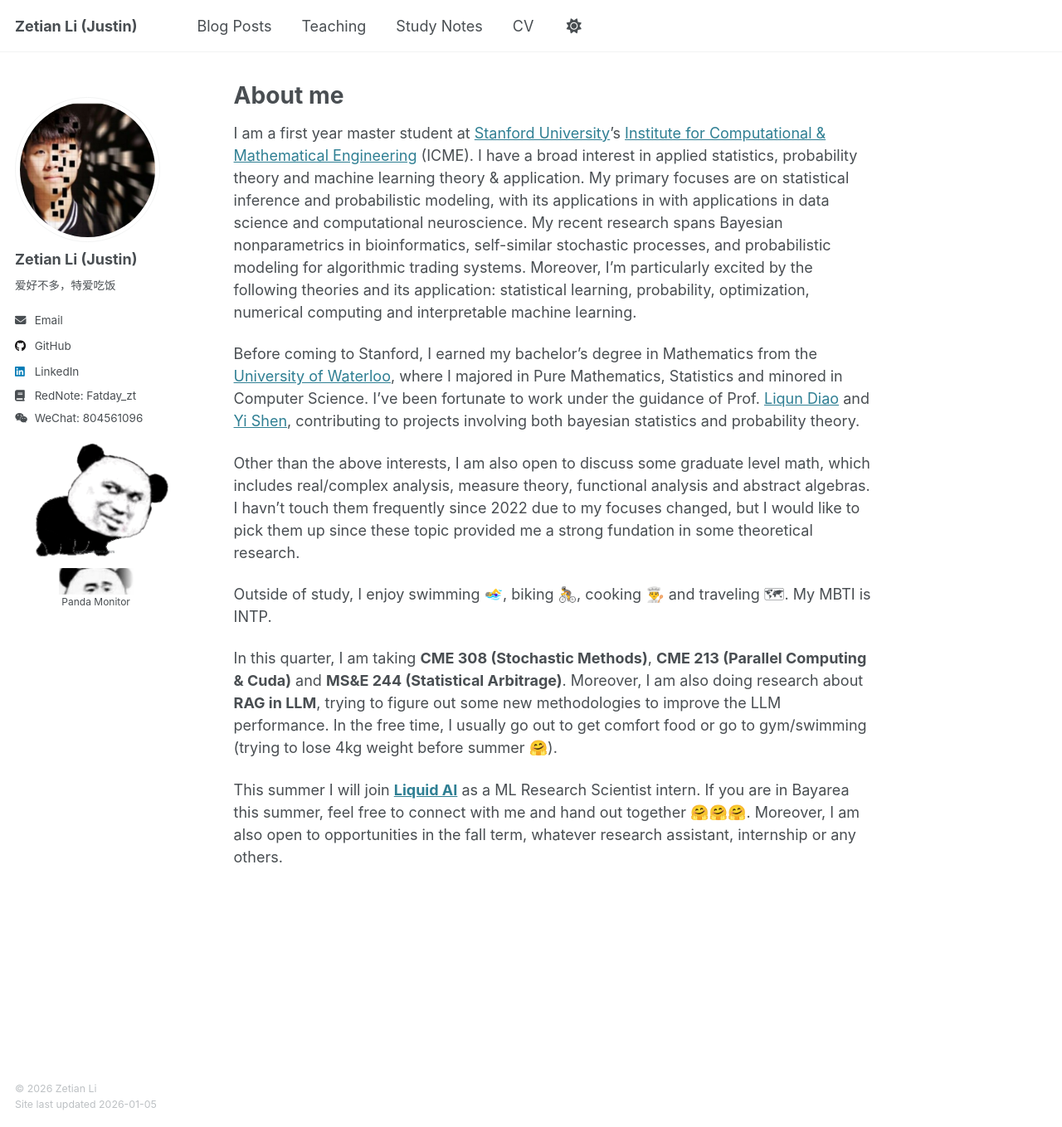
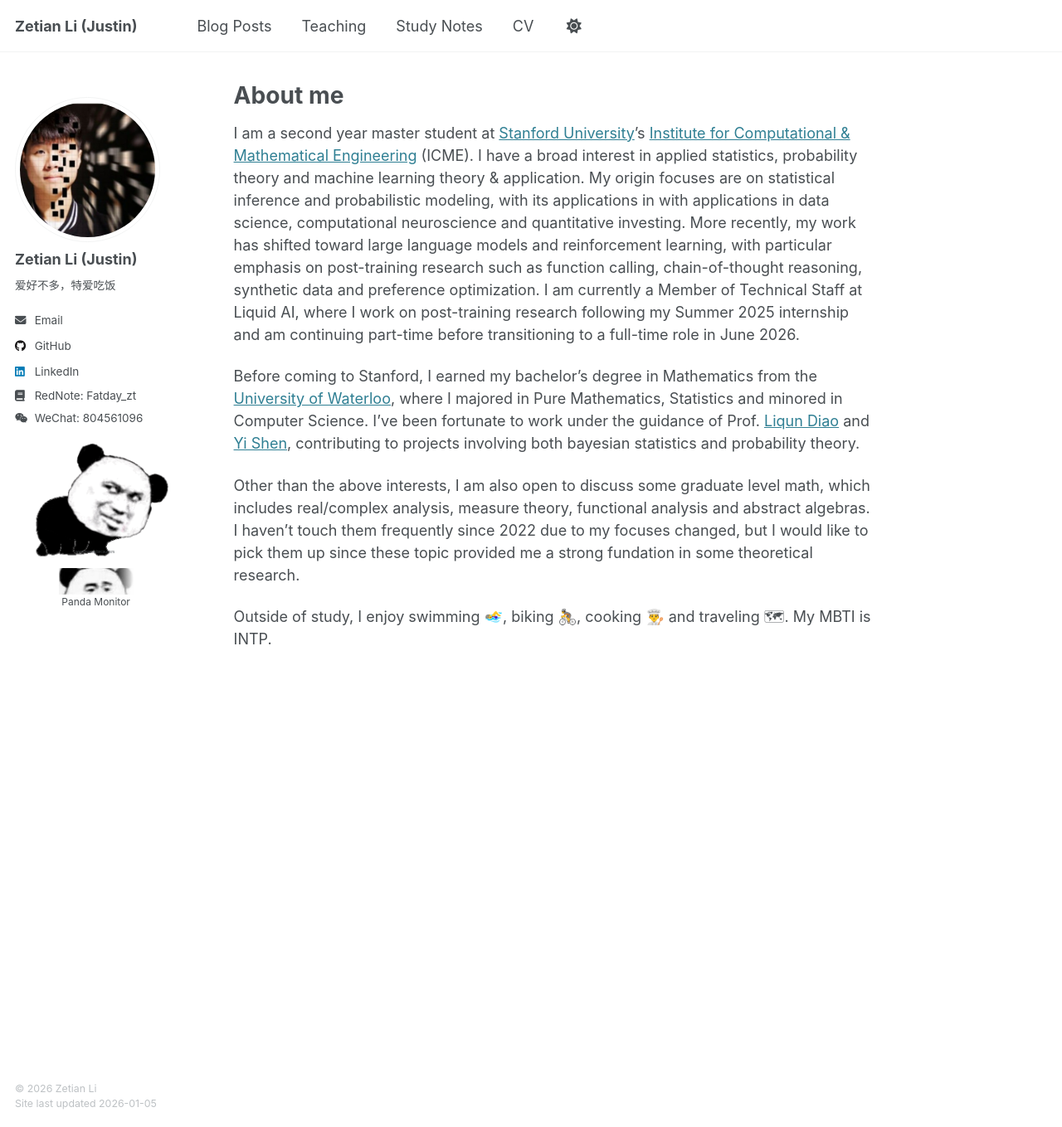
Before and after one commit to fatday/fatday.github.io, a Jekyll site: the page built from _pages/about.md, in a window 1280 px wide and 1359 px high. Shown: the whole window at 83% size. Built offline with Jekyll 4.4.1, drawn with Linux system fonts in a browser that asks for light colours.

Commit message:
Update about.md

```diff
--- a/_pages/about.md
+++ b/_pages/about.md
@@ -12,14 +12,10 @@ redirect_from:
 ---
 
 # About me
-I am a first year master student at [Stanford University](https://www.stanford.edu/)'s [Institute for Computational & Mathematical Engineering](https://icme.stanford.edu/) (ICME). I have a broad interest in applied statistics, probability theory and machine learning theory & application. My primary focuses are on statistical inference and probabilistic modeling, with its applications in with applications in data science and computational neuroscience. My recent research spans Bayesian nonparametrics in bioinformatics, self-similar stochastic processes, and probabilistic modeling for algorithmic trading systems.  Moreover, I'm particularly excited by the following theories and its application: statistical learning, probability, optimization, numerical computing and interpretable machine learning.
+I am a second year master student at [Stanford University](https://www.stanford.edu/)'s [Institute for Computational & Mathematical Engineering](https://icme.stanford.edu/) (ICME). I have a broad interest in applied statistics, probability theory and machine learning theory & application. My origin focuses are on statistical inference and probabilistic modeling, with its applications in with applications in data science, computational neuroscience and quantitative investing. More recently, my work has shifted toward large language models and reinforcement learning, with particular emphasis on post-training research such as function calling, chain-of-thought reasoning, synthetic data and preference optimization. I am currently a Member of Technical Staff at Liquid AI, where I work on post-training research following my Summer 2025 internship and am continuing part-time before transitioning to a full-time role in June 2026.
 
 Before coming to Stanford, I earned my bachelor’s degree in Mathematics from the [University of Waterloo](https://uwaterloo.ca/), where I majored in Pure Mathematics, Statistics and minored in Computer Science. I’ve been fortunate to work under the guidance of Prof. [Liqun Diao](http://liqundiao.com/) and [Yi Shen](https://sites.google.com/site/yishenenglish/), contributing to projects involving both bayesian statistics and probability theory.
 
-Other than the above interests, I am also open to discuss some graduate level math, which includes real/complex analysis, measure theory, functional analysis and abstract algebras. I havn't touch them frequently since 2022 due to my focuses changed, but I would like to pick them up since these topic provided me a strong fundation in some theoretical research.
+Other than the above interests, I am also open to discuss some graduate level math, which includes real/complex analysis, measure theory, functional analysis and abstract algebras. I haven't touch them frequently since 2022 due to my focuses changed, but I would like to pick them up since these topic provided me a strong fundation in some theoretical research.
 
 Outside of study, I enjoy swimming 🏊‍♀️, biking 🚴, cooking 👨‍🍳 and traveling 🗺. My MBTI is INTP.
-
-In this quarter, I am taking **CME 308 (Stochastic Methods)**, **CME 213 (Parallel Computing & Cuda)** and **MS&E 244 (Statistical Arbitrage)**. Moreover, I am also doing research about **RAG in LLM**, trying to figure out some new methodologies to improve the LLM performance. In the free time, I usually go out to get comfort food or go to gym/swimming (trying to lose 4kg weight before summer 🤗).
-
-This summer I will join [**Liquid AI**](https://www.liquid.ai/) as a ML Research Scientist intern. If you are in Bayarea this summer, feel free to connect with me and hand out together 🤗🤗🤗. Moreover, I am also open to opportunities in the fall term, whatever research assistant, internship or any others.
```
